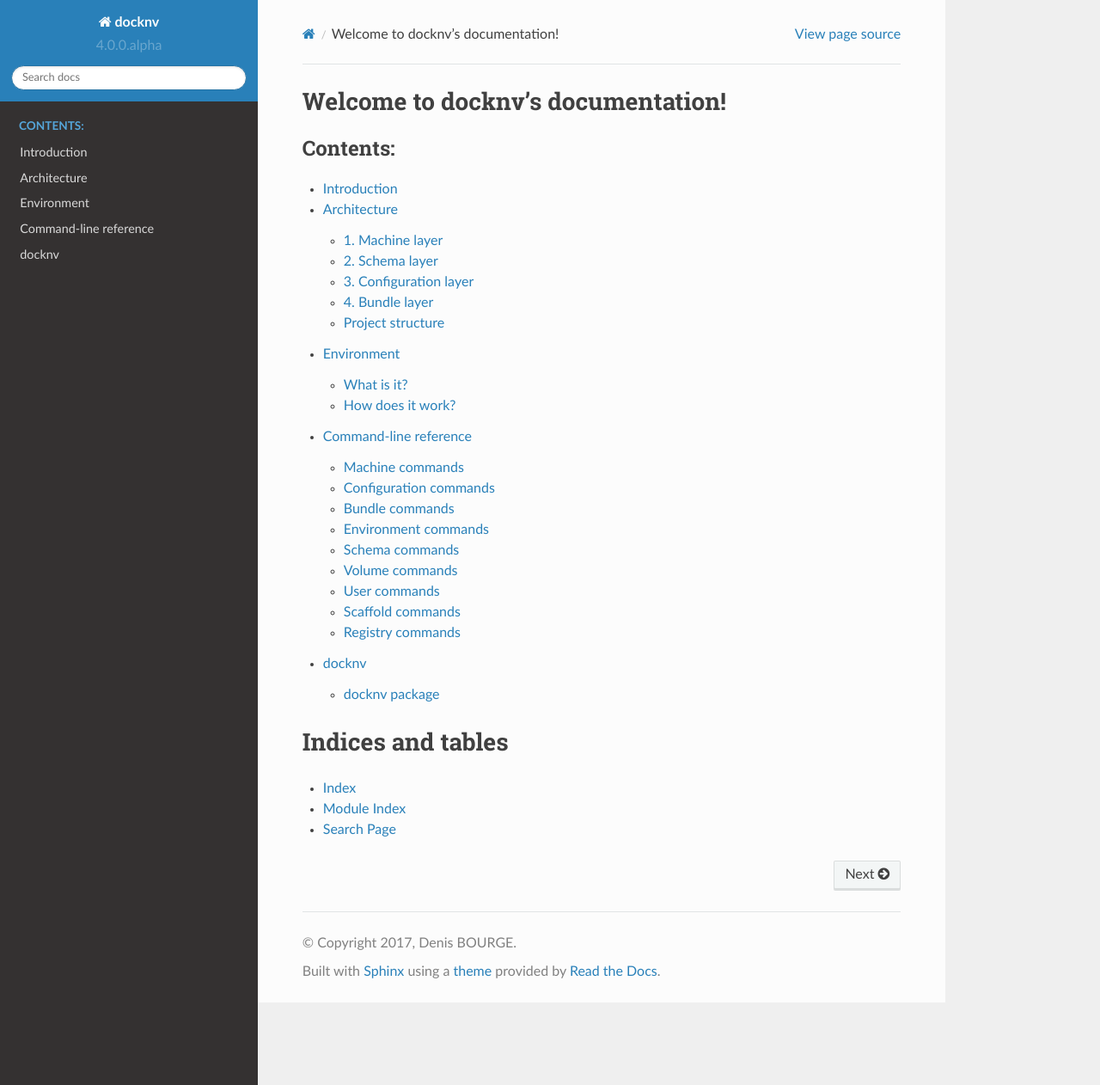
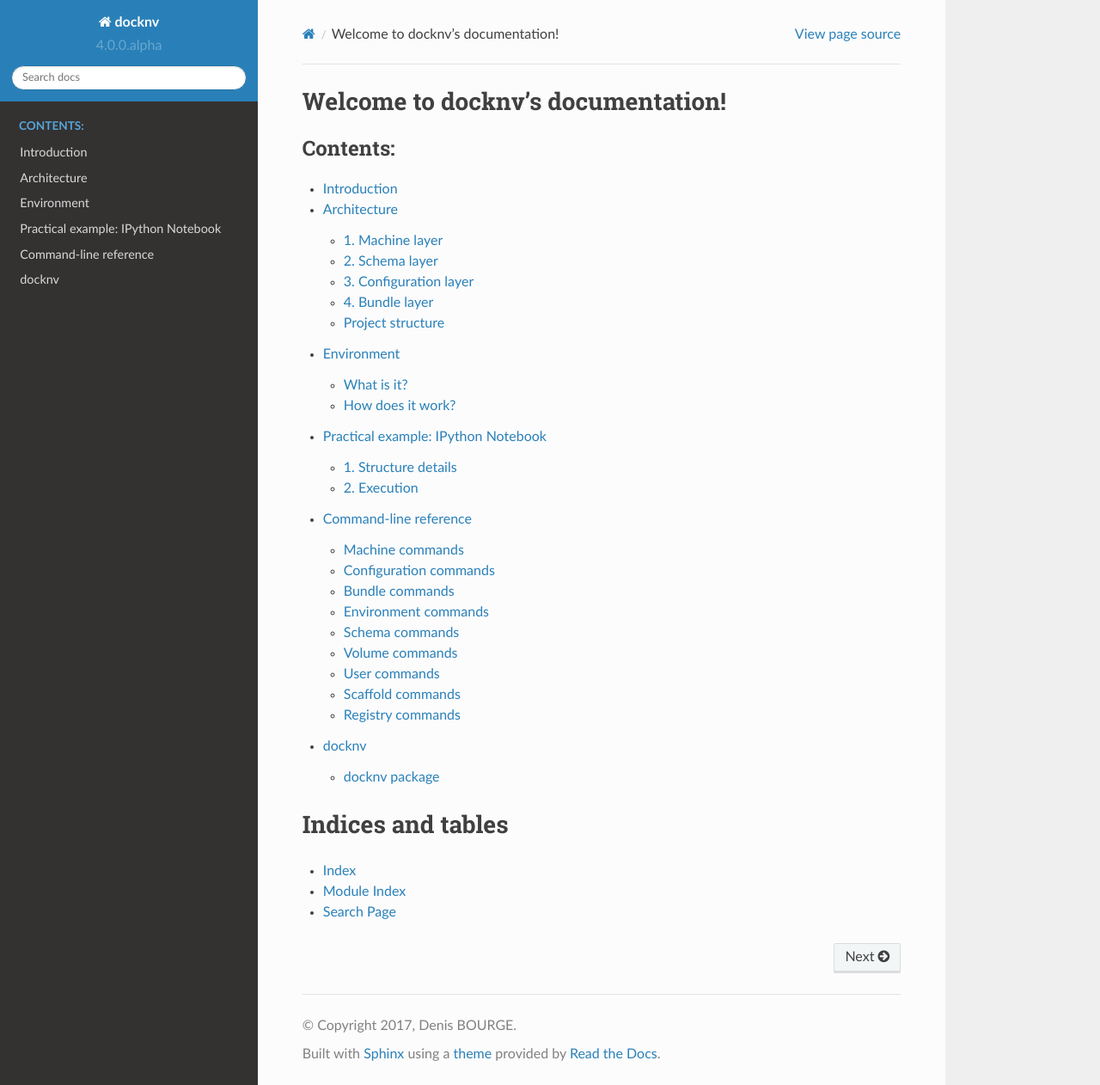
Before and after one commit to sharingcloud/docknv, a Sphinx documentation site: the page built from docs/index.rst, in a window 1280 px wide and 1262 px high. Shown: the whole window at 86% size. Built offline with Sphinx 7.4.7 and the Read the Docs theme 2.0.0, drawn with Linux system fonts in a browser that asks for light colours; some of the changed lines change nothing that is shown.

Commit message:
IPython sample in docs

```diff
--- a/docs/index.rst
+++ b/docs/index.rst
@@ -10,6 +10,7 @@ Welcome to docknv's documentation!
    pages/01.intro
    pages/02.architecture
    pages/03.environment
+   pages/05.ipython
    pages/10.command-line-reference
    modules
 
--- /dev/null
+++ b/docs/pages/05.ipython.rst
@@ -0,0 +1,219 @@
+Practical example: IPython Notebook
+===================================
+
+There is a practical example bundled with docknv, a project that starts a IPython Notebook, with persistent storage for
+the notebooks. It is located in the ``samples/sample02`` folder.
+
+It is quite simple and understandable enough to help you grasp the docknv fundamentals.
+
+The project has the following structure::
+
+    commands/
+      | __init__.py
+      |	notebook.py                         # Contains the 'notebook' command
+    composefiles/
+      | main.yml                            # Main Docker Compose YML file
+    data/
+      | files/
+        | ipython/
+          | startup/
+            | 00-first.ipy                  # Contains the startup script of IPython
+          | ipython_config.py.j2            # Contains the main configuration of IPython
+          | ipython_notebook_config.py.j2   # Contains the main configuration of IPython Notebook
+        | shared/
+          | notebooks/                      # Notebooks folder
+            | .gitkeep
+    envs/
+      | default.env.yml                     # Main environment file
+    images/
+      | ipython/
+        | Dockerfile                        # IPython Dockerfile
+    config.yml                              # docknv configuration file
+
+1. Structure details
+--------------------
+
+a. Environments
++++++++++++++++
+
+The ``default.env.yml`` environment is really simple, only composed of two environment variables:
+
+.. code-block:: yaml
+
+    environment:
+      IPYTHON_OUTPUT_PORT: 8888
+      PASSWORD_HASH: sha1:6aa977056539:28a155481d26cb31c93f507f1423fe2c6f30a49e
+
+
+These variables define the host output port (``IPYTHON_OUTPUT_PORT``) and the hashed password needed to connect to the IPython Notebook (``PASSWORD_HASH``).
+
+The ``IPYTHON_OUTPUT_PORT`` variable is used in the main *composefile* ``main.yml``.
+The ``PASSWORD_HASH`` value is used in the ``ipython_notebook_config.py.j2`` configuration template.
+
+
+b. Images
++++++++++
+
+Only one image is included in the project: the ``ipython`` custom image.
+
+The ``Dockerfile`` is also quite simple:
+
+- It starts from Ubuntu Trusty (``ubuntu:14.04``)
+- Then, it updates the repositories (``apt-get update -y``)
+- It fetches the needed *apt* packages (``apt-get install python-dev python-pip ipython-notebook vim graphviz -y``)
+- It fetches the needed *pip* packages (``pip install graphviz``)
+- It sets the running command (``ipython notebook --profile=nbserver``)
+- Then finally, it exposes the ``8888`` port.
+
+
+c. Data
++++++++
+
+The included data is split in two folders: the ``ipython`` folder, and the ``shared`` folder.
+
+The ``ipython`` folder contains the **templates and static files** to be used with the ``ipython`` service.
+The ``shared`` folder contains the **shared files** between the host and the containers of the project. In this case, it will contains the notebooks.
+
+**ipython/startup/00-first.ipy**
+
+This file contains the startup script for a IPython shell and a IPython Notebook.
+
+.. code-block:: python
+
+    %load_ext autoreload
+    %autoreload 2
+
+It enables the autoreload functionality. If you are currently in a shell or notebook and if you changed Python files you have already imported, it will be autoreloaded without having to exit and re-enter the shell or notebook.
+
+**ipython/ipython_config.py.j2**
+
+This Jinja2 configuration template file contains the base configuration of IPython. If we want to parameterize features of IPython with environment variables, we can use them in this file.
+
+**ipython/ipython_notebook_config.py.j2**
+
+Same as the previous file, but for the IPython Notebook. This template includes the ``PASSWORD_HASH`` environment variable for the ``c.NotebookApp.password`` key.
+
+.. code-block:: python
+
+    c.NotebookApp.password = u'{{ PASSWORD_HASH }}'
+
+
+
+d. Composefiles
++++++++++++++++
+
+This project only include a single Docker Compose YML file: ``main.yml``.
+
+Here is the content:
+
+.. code-block:: yaml
+
+    version: "3"
+
+    # Services
+    services:
+
+      # IPython service
+      ipython:
+        build: images/ipython/
+        # Image tag
+        image: localhost:5000/sample02_ipython
+        volumes:
+          static:
+            - ipython/startup:/root/.ipython/profile_nbserver/startup
+          templates:
+            - ipython/ipython_config.py.j2:/root/.ipython/profile_nbserver/ipython_config.py
+            - ipython/ipython_notebook_config.py.j2:/root/.ipython/profile_nbserver/ipython_notebook_config.py
+          shared:
+            - shared/notebooks:/notebooks
+        ports:
+          - "{{ IPYTHON_OUTPUT_PORT }}:8888"
+        networks:
+          net:
+
+        restart: on-failure
+
+    networks:
+      net:
+
+This template defines a single service, named ``ipython``, with an image linked at ``images/ipython``, tagged as ``localhost:5000/sample02_ipython``. This tag will allow the image to be send to a *local Docker registry*.
+
+It is linked to one *static folder volume*, two *template file volumes* and one *shared folder volume*, previously seen in the **Data** section.
+
+We redirect the host port using the ``IPYTHON_OUTPUT_PORT`` declared in the environment file, link the service to a ``net`` network, and activate the auto-restart on failure for the service.
+
+
+e. Configuration
+++++++++++++++++
+
+Now that we have seen almost every components of the project, we can check the docknv configuration file: ``config.yml``.
+
+.. code-block:: yaml
+
+    composefiles:
+      - composefiles/main.yml
+
+    commands:
+      notebook:
+        machine: ipython
+
+    schemas:
+      standard:
+        services:
+          - ipython
+        networks:
+          - net
+
+
+It uses the ``main.yml`` composefile, defines parameters for the ``notebook`` command (more info in the `f. Commands`_ section), and defines the ``standard`` schema, composed of the ``ipython`` service and the ``net`` network.
+
+
+f. Commands
++++++++++++
+
+One custom command in included with the project: the ``notebook`` command.
+
+It adds the ``notebook password`` action, that can be used to generate a custom password hash for a known plain-text password, in an interactive shell.
+
+You can then use this hashed password to replace the ``PASSWORD_HASH`` value of the default environment file, or even better, override the ``PASSWORD_HASH`` in an inherited environment file. (see the `Environment <03.environment.html>`_ section in the documentation for more information about the environment inheritance).
+
+2. Execution
+------------
+
+You should know everything about this project by now, so we can finally try to run the project.
+
+If we list the environments (``docknv env ls``), there only should be the ``default`` environment.
+If we list the schemas (``docknv schema ls``), there only should be the ``standard`` environment.
+Then if we list the configurations (``docknv config ls``), none should appear.
+
+If you do not have a local registry set up, begin with the ``docknv registry start`` command. You can check if the registry is up by executing ``docker ps`` and checking the ``registry`` entry.
+
+To start the project, we have to create a configuration, to link it to an environment, a schema, and optionally a namespace. In this case we will not use a namespace because we will not have concurrent executions.
+
+.. code-block:: bash
+
+    # Create a configuration named 'app', using the 'standard' schema and the 'default'
+    # environment file
+    docknv config create app standard default
+
+
+Now that the configuration is created, it should be set as **active**. You can check it with ``docknv config status``. If it shows ``app``, you can continue.
+
+The next step is the building, you have to execute the ``docknv config build`` command.
+
+.. code-block:: bash
+
+    # Build the images from the active configuration
+    docknv config build
+
+Finally, you can start the configuration.
+
+.. code-block:: bash
+
+    # Start everything!
+    docknv config start
+
+Once the command is finished, check the processes with the ``docknv config ps`` command.
+If everything is okay, you should now be able to connect to `http://localhost:8888 <http://localhost:8888>`_ and access the IPython Notebook!
+
+PS: The default IPython Notebook password is: ``adminadmin``
```
Also changed, not shown: 2 other files.
